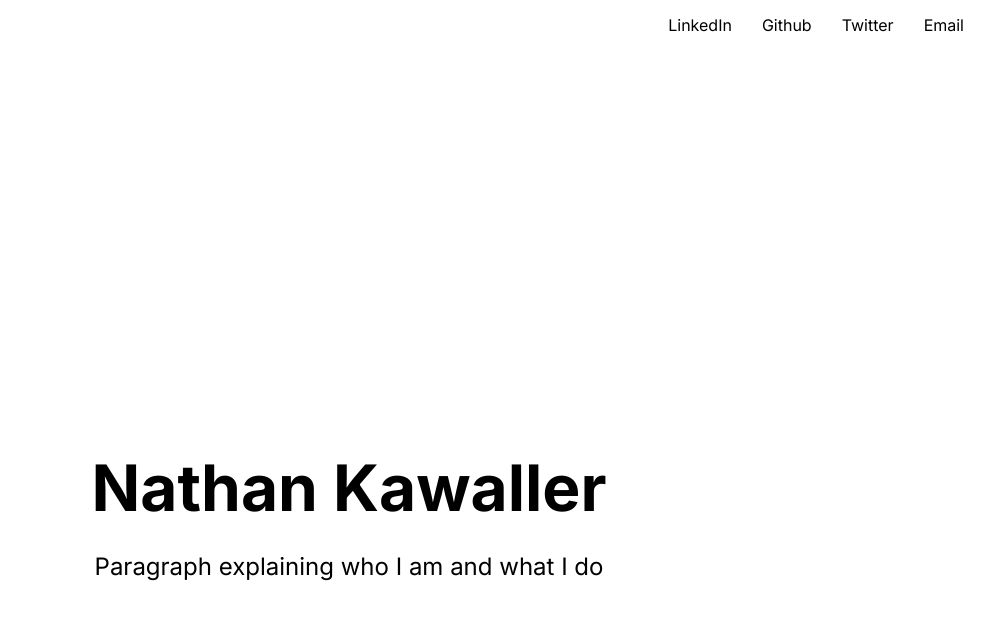
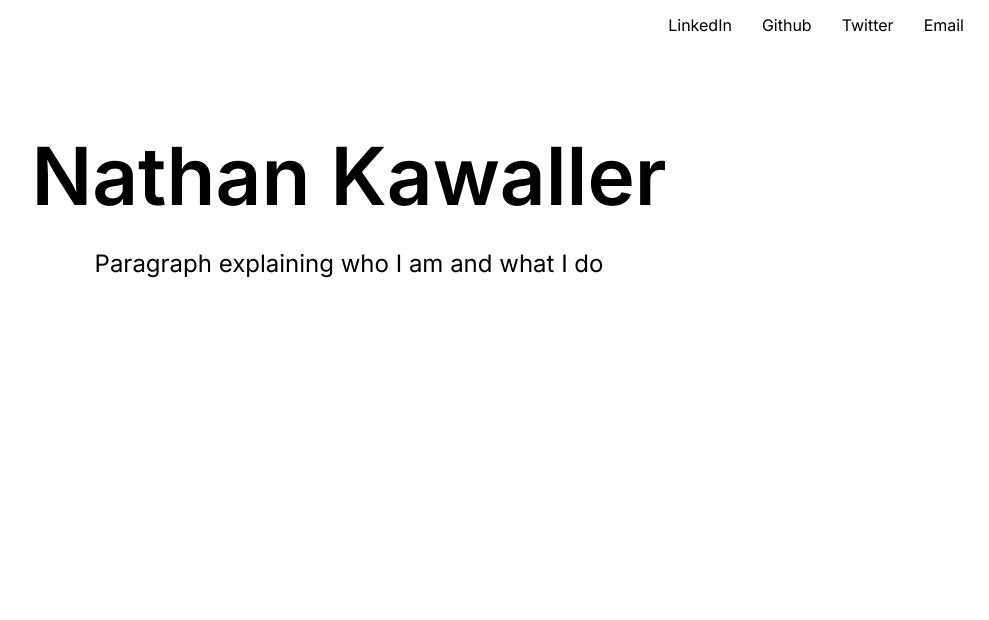
Before and after one commit to nkawaller/portfolio, a Next.js app: page / in a window 1280 px wide. Shown: the top 620 px of the page, without its empty margins (291-1280 px from the left). Built offline with nearby package versions, Linux system fonts and the light colour scheme.

Commit message:
header component

```diff
--- /dev/null
+++ b/components/Header.tsx
@@ -0,0 +1,15 @@
+import headerStyles from "../styles/Header.module.scss";
+
+const Header = () => {
+  return (
+    <div>
+      <h1 className={headerStyles.title}>Nathan Kawaller</h1>
+
+      <p className={headerStyles.description}>
+        Paragraph explaining who I am and what I do
+      </p>
+    </div>
+  );
+};
+
+export default Header;
--- a/components/Layout.tsx
+++ b/components/Layout.tsx
@@ -1,5 +1,6 @@
 import Nav from './Nav'
 import Meta from './Meta'
+import Header from './Header'
 import styles from '../styles/Layout.module.scss'
 
 const Layout = ({children}) => {
@@ -9,6 +10,7 @@ const Layout = ({children}) => {
         <Nav />
         <div className={styles.container}>
             <main className={styles.main}>
+                <Header />
             {children}
             </main>
 
--- a/pages/index.tsx
+++ b/pages/index.tsx
@@ -10,13 +10,6 @@ export default function Home() {
       </Head>
 
       <main className={styles.main}>
-        <h1 className={styles.title}>
-          <a href="/">Nathan Kawaller</a>
-        </h1>
-
-        <p className={styles.description}>
-          Paragraph explaining who I am and what I do
-        </p>
 
       </main>
 
--- /dev/null
+++ b/styles/Header.module.scss
@@ -0,0 +1,16 @@
+.title {
+  margin: 0;
+  line-height: 1.15;
+  font-size: 5rem;
+  font-weight: 600;
+}
+
+.title,
+.description {
+  text-align: center;
+}
+
+.description {
+  line-height: 1.5;
+  font-size: 1.5rem;
+}
--- a/styles/Layout.module.scss
+++ b/styles/Layout.module.scss
@@ -15,88 +15,3 @@
   justify-content: center;
   align-items: center;
 }
-
-.title a {
-  text-decoration: none;
-}
-
-.title a:hover,
-.title a:focus,
-.title a:active {
-  text-decoration: underline;
-}
-
-.title {
-  margin: 0;
-  line-height: 1.15;
-  font-size: 4rem;
-}
-
-.title,
-.description {
-  text-align: center;
-}
-
-.description {
-  line-height: 1.5;
-  font-size: 1.5rem;
-}
-
-.code {
-  background: #fafafa;
-  border-radius: 5px;
-  padding: 0.75rem;
-  font-size: 1.1rem;
-  font-family: Menlo, Monaco, Lucida Console, Liberation Mono, DejaVu Sans Mono,
-    Bitstream Vera Sans Mono, Courier New, monospace;
-}
-
-.grid {
-  display: flex;
-  align-items: center;
-  justify-content: center;
-  flex-wrap: wrap;
-  max-width: 800px;
-  margin-top: 3rem;
-}
-
-.card {
-  margin: 1rem;
-  flex-basis: 45%;
-  padding: 1.5rem;
-  text-align: left;
-  color: inherit;
-  text-decoration: none;
-  border: 1px solid #eaeaea;
-  border-radius: 10px;
-  transition: color 0.15s ease, border-color 0.15s ease;
-}
-
-.card:hover,
-.card:focus,
-.card:active {
-  color: palevioletred;
-  border-color: palevioletred;
-}
-
-.card h3 {
-  margin: 0 0 1rem 0;
-  font-size: 1.5rem;
-}
-
-.card p {
-  margin: 0;
-  font-size: 1.25rem;
-  line-height: 1.5;
-}
-
-.logo {
-  height: 1em;
-}
-
-@media (max-width: 600px) {
-  .grid {
-    width: 100%;
-    flex-direction: column;
-  }
-}
```
